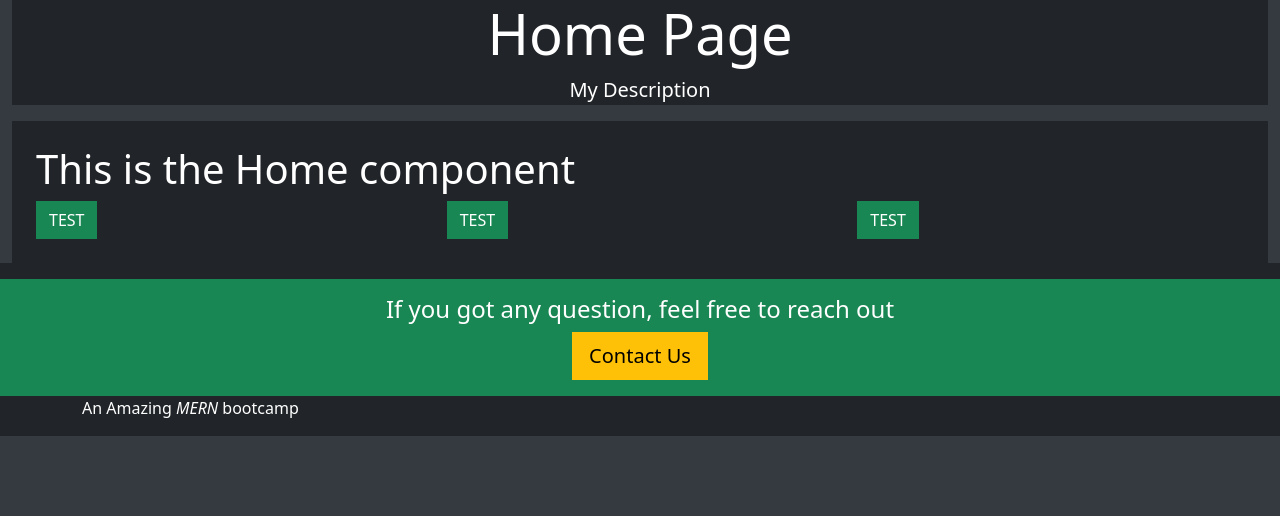
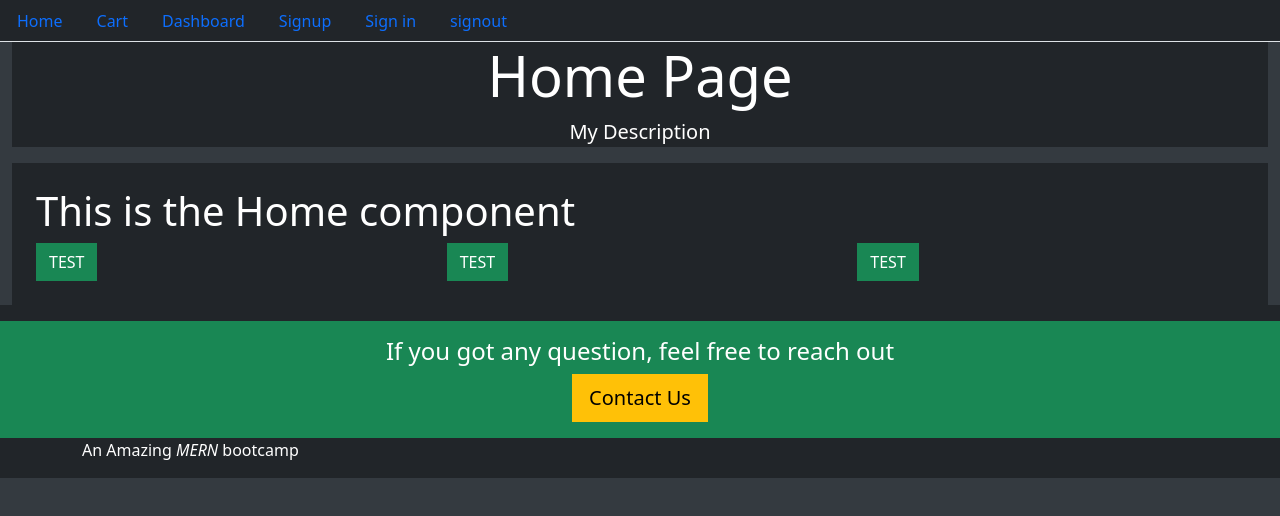
Before and after one commit to adityaK87/Mern-Project, a React (Create React App) app in the folder projfrontend/: page / in a window 1280 px wide. Shown: the top 516 px of the page. Built offline with nearby package versions, Linux system fonts and the light colour scheme; no server answers.

Commit message:
inject the navigation bar

```diff
--- a/projfrontend/src/core/Base.js
+++ b/projfrontend/src/core/Base.js
@@ -1,4 +1,5 @@
 import React from "react";
+import Menu from "./Menu";
 
 const Base = ({
 	title = "My Title",
@@ -8,6 +9,7 @@ const Base = ({
 }) => {
 	return (
 		<div>
+			<Menu />
 			<div className="container-fluid">
 				<div className="jumbotron bg-dark text-white text-center">
 					<h2 className="display-4">{title}</h2>
--- /dev/null
+++ b/projfrontend/src/core/Menu.js
@@ -0,0 +1,45 @@
+import React from "react";
+import { Link } from "react-router-dom";
+//TODO: ADD withRouter functionality
+
+const Menu = () => {
+	return (
+		<div>
+			<ul className="nav nav-tabs bg-dark">
+				<li className="nav-item">
+					<Link className="nav-link" to="/">
+						Home
+					</Link>
+				</li>
+				<li className="nav-item">
+					<Link className="nav-link" to="/">
+						Cart
+					</Link>
+				</li>
+
+				<li className="nav-item">
+					<Link className="nav-link" to="/">
+						Dashboard
+					</Link>
+				</li>
+				<li className="nav-item">
+					<Link className="nav-link" to="/">
+						Signup
+					</Link>
+				</li>
+				<li className="nav-item">
+					<Link className="nav-link" to="/">
+						Sign in
+					</Link>
+				</li>
+				<li className="nav-item">
+					<Link className="nav-link" to="/">
+						signout
+					</Link>
+				</li>
+			</ul>
+		</div>
+	);
+};
+
+export default Menu;
```
